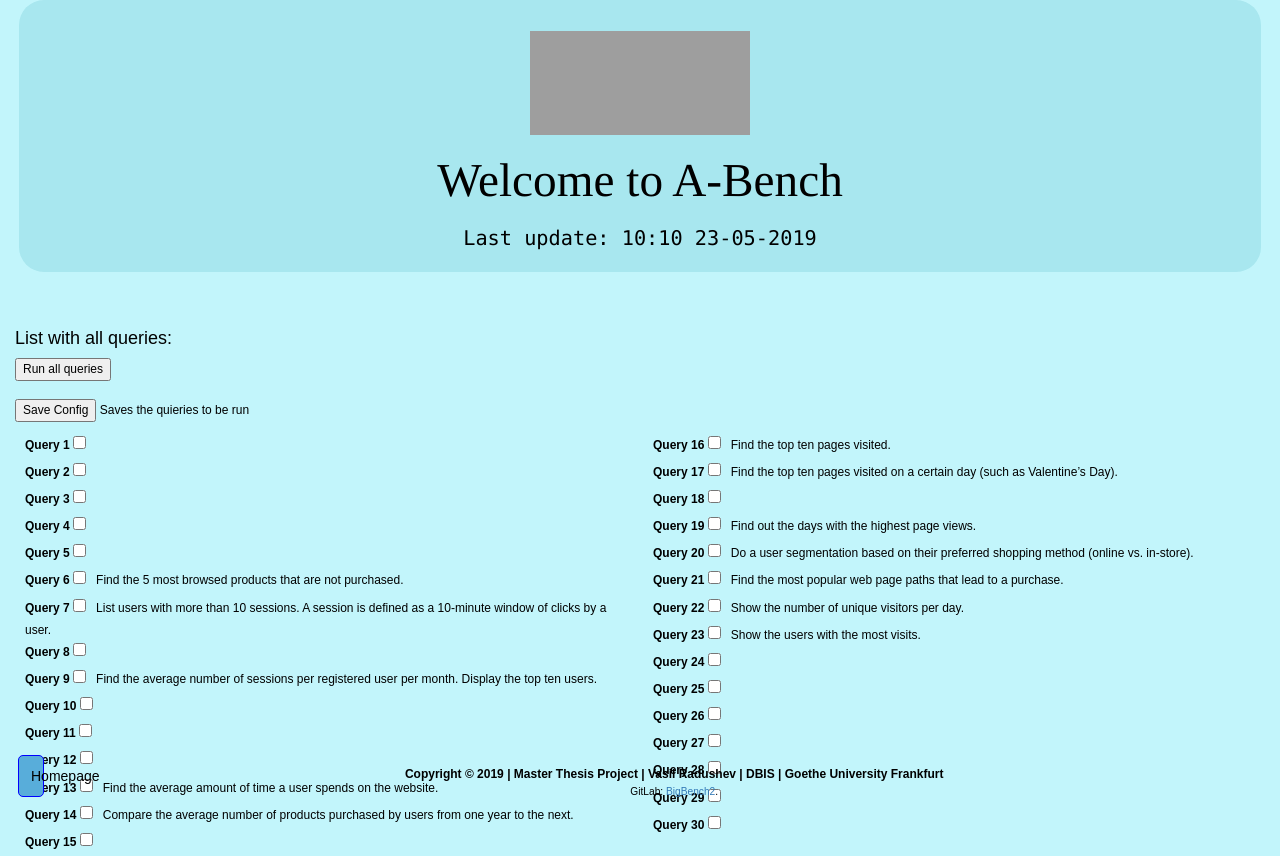
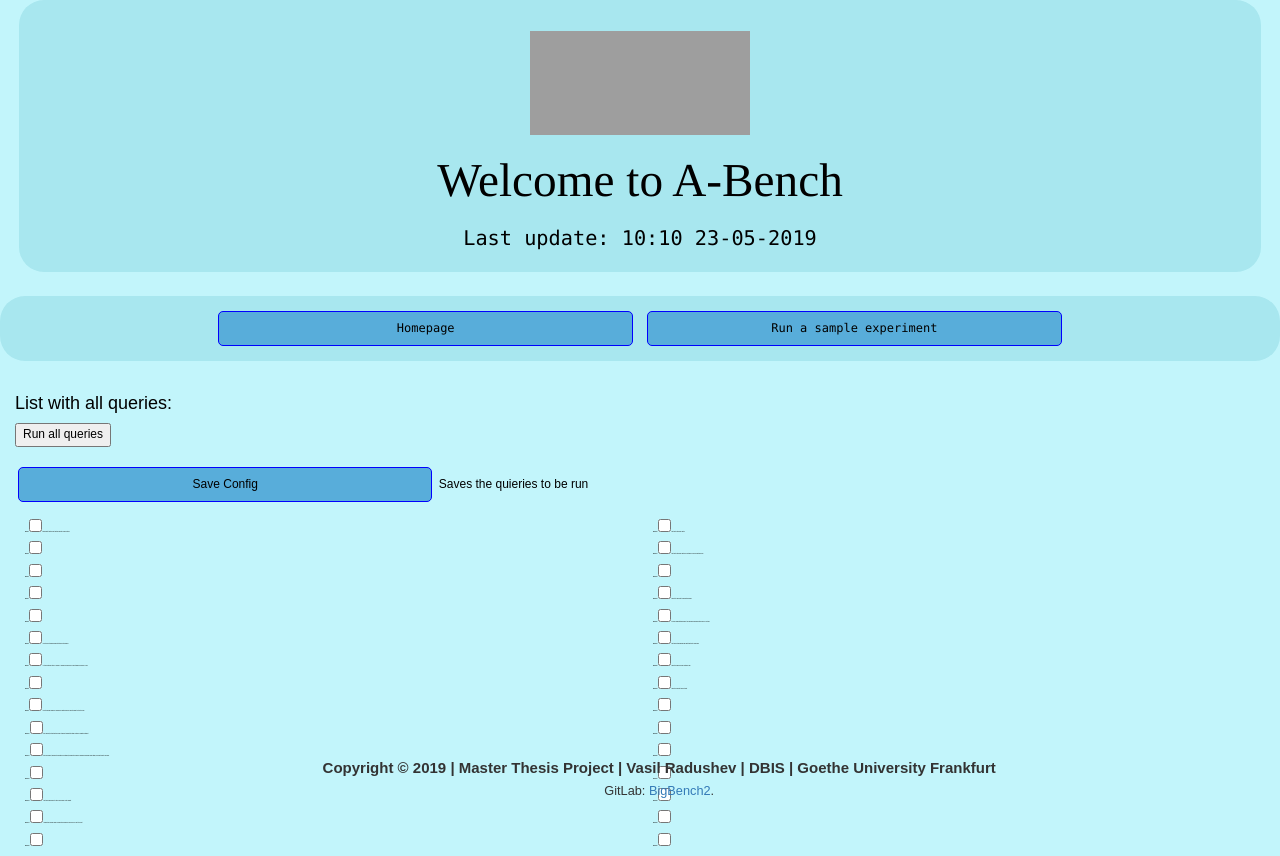
Before and after one commit to o7ka4aln1ka/abench-management-console, a Flask app: page /config/ in a window 1280 px wide. Run offline with Flask 2, Linux system fonts and the light colour scheme; parts of the project's set-up code (start-up, migrations or seed data) failed here and were passed over; some libraries are stand-ins or nearby versions; grey boxes are pictures that could not be loaded.

Commit message:
changed buttons styles

```diff
--- a/A-Bench-Dashboard/static/css/styles_charts.css
+++ b/A-Bench-Dashboard/static/css/styles-charts.css
@@ -89,6 +89,7 @@ footer {
 .btn-primary {
   border-radius: 5px;
   background-color: #A8E7EF;
+  /* width: 33%; */
 }
 
 .btn-primary:hover {
@@ -105,7 +106,7 @@ footer {
     text-decoration: none;
     font-size: 14px;
     cursor: pointer;
-    width: 100%;
+    width: 33%;
     display: inline-block;
     margin: 3px;
 }
--- a/A-Bench-Dashboard/static/css/styles-config.css
+++ b/A-Bench-Dashboard/static/css/styles-config.css
@@ -101,12 +101,14 @@ footer {
   width: 50%;
   padding: 10px;
   height: 300px;
+  font-size: 1px;
 }
 /* buttons settings */
 .btn-primary {
   border-radius: 5px;
   background-color: #A8E7EF;
   position:absolute;
+  width: 33%;
   bottom:0;
 }
 
--- a/A-Bench-Dashboard/templates/Mem_Density_Plot.html
+++ b/A-Bench-Dashboard/templates/Mem_Density_Plot.html
@@ -4,7 +4,7 @@
   <meta charset="utf-8" />
   <title>{{ title }}</title>
   <script src='https://cdnjs.cloudflare.com/ajax/libs/Chart.js/2.6.0/Chart.min.js'></script>
-  <link rel="stylesheet" href="{{ url_for('static', filename='css/styles_charts.css') }}">
+  <link rel="stylesheet" href="{{ url_for('static', filename='css/styles-charts.css') }}">
 </head>
 
 <body>
@@ -87,11 +87,13 @@
   <center>
     <br>
     <br>
+    <code>
     <div class="btn-primary">
       <button id="home" class="button" onclick="self.location.href='http://127.0.0.1:5000/'">Homepage</button>
       <button id="cpuChart" class="button" onclick="self.location.href='http://127.0.0.1:5000/cpuChart'">CPU Usage Chart</button>
       <button id="fileChart" class="button" onclick="self.location.href='http://127.0.0.1:5000/fileChart'">Filesystem Usage Chart</button>
     </div>
+  </code>
   </center>
 </body>
 
--- a/A-Bench-Dashboard/templates/config.html
+++ b/A-Bench-Dashboard/templates/config.html
@@ -6,7 +6,7 @@
     <meta charset="utf-8">
     <meta name="viewport" content="width=device-width, initial-scale=1">
     <link rel="stylesheet" href="https://maxcdn.bootstrapcdn.com/bootstrap/3.4.0/css/bootstrap.min.css">
-    <link rel="stylesheet" href="{{ url_for('static', filename='css/styles-config.css') }}">
+    <link rel="stylesheet" href="{{ url_for('static', filename='css/styles-config.css') }}" type="text/css">
 </head>
 
 <header>
@@ -20,10 +20,13 @@
     </code>
 </header>
 
+<code>
+  <!-- <div class="button-config"> -->
+  <button id="home"class="button-config" onclick="self.location.href='http://127.0.0.1:5000/'">Homepage</button>
+  <button id="run_a_sample_experiment" class="button-config" onclick="self.location.href='http://127.0.0.1:5000/run_a_sample_experiment'">Run a sample experiment</button>
+  <!-- </div> -->
+</code>
 <div class="btn-queries">
-  <div class="btn-primary">
-    <button id="home" class="button" onclick="self.location.href='http://127.0.0.1:5000/'">Homepage</button>
-  </div>
     <h2>List with all queries: </h2>
     <!-- <div> -->
         <button id="config_txt" class="btn-queries" onclick="self.location.href='http://127.0.0.1:5000/set_env_var_all_queries'; changeColor()">Run all queries</button>
@@ -34,7 +37,24 @@
                 document.getElementById("config_txt").style.color = "blue";
             }
         </script>
-        <style type="text/css">
+        <style>
+            .button-config {
+                background-color: #58ADDA;
+                border-radius: 5px;
+                border: 1px solid blue;
+                color: black;
+                padding: 8px 10px;
+                text-align: center;
+                text-decoration: none;
+                font-size: 12px;
+                cursor: pointer;
+                width: 33%;
+                display: inline-block;
+                margin: 3px;
+                /* position:absolute;
+                bottom:0; */
+            }
+
             div.btn-queries {
                 /* background-color: #58ADDA; */
                 /* border-radius: 5px; */
@@ -69,7 +89,7 @@
         <body>
           <div>
             <br>
-            <button id="config_txt" class="btn-queries">Save Config</button>
+            <button id="config_txt" class="button-config">Save Config</button>
             <!-- <button id="config_txt" class="btn-queries" onclick="self.location.href='http://127.0.0.1:5000/set_env_var'; changeColor()">Save Config</button> -->
             Saves the quieries to be run
             <br>
@@ -79,6 +99,7 @@
                     <div>
                         <label for="option1">Query 1</label>
                         <input type="checkbox" id="option1" name="1">
+                        Find products that are sold together frequently in given stores.
                     </div>
                     <div>
                         <label for="option2">Query 2</label>
@@ -115,10 +136,12 @@
                     <div>
                         <label for="option10">Query 10</label>
                         <input type="checkbox" id="option10" name="10">
+                        For all products, extract sentences from its product reviews that contain Positive or Negative sentiment.
                     </div>
                     <div>
                         <label for="option11">Query 11</label>
                         <input type="checkbox" id="option11" name="11">
+                        For a given product, measure the correlation of sentiments, including the number of reviews and average review ratings, on product monthly revenues.
                     </div>
                     <div>
                         <label for="option12">Query 12</label>
@@ -237,6 +260,7 @@
                     border: 1px solid #ccc;
                     box-shadow: inset 0 1px 3px #ddd;
                     border-radius: 4px;
+                    /* font-size: 14px; */
                 }
             </style>
 
@@ -285,10 +309,11 @@
                 $button.text(formValues["buttonText"]);
             </script>
 
-          <br>
+          </body>
+        </div>
 
           <center>
-            <div id="allButFooter">
+            <!-- <div id="allButFooter"> -->
                 <footer id="footnotes" class="col-sm-9" style="position: fixed; bottom: 0; width: 100%;">
                     <strong class="Copy">Copyright © 2019</strong>
                     <strong class="spacer"> | </strong>
@@ -302,8 +327,6 @@
                     <br>
                     <small>GitLab: <a href="https://gitlab.com/o7ka4aln1ka/bigbench2_master/">BigBench2</a>.</small>
                 </footer>
-            </div>
+            <!-- </div> -->
         </center>
-
-      </body>
 </html>
```
Also changed, not shown: A-Bench-Dashboard/templates/CPU_Density_Plot.html (+5 -3 lines), A-Bench-Dashboard/templates/File_Density_Plot.html (+5 -3 lines).
